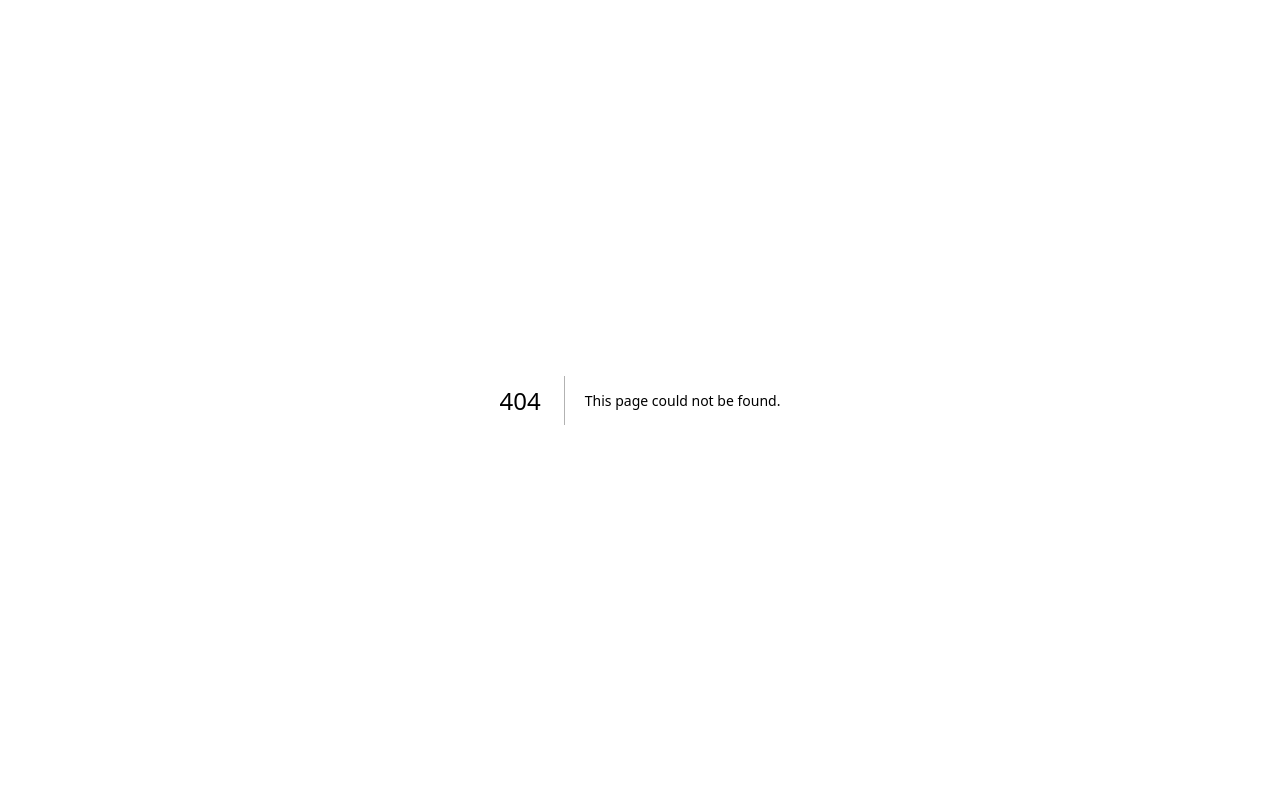
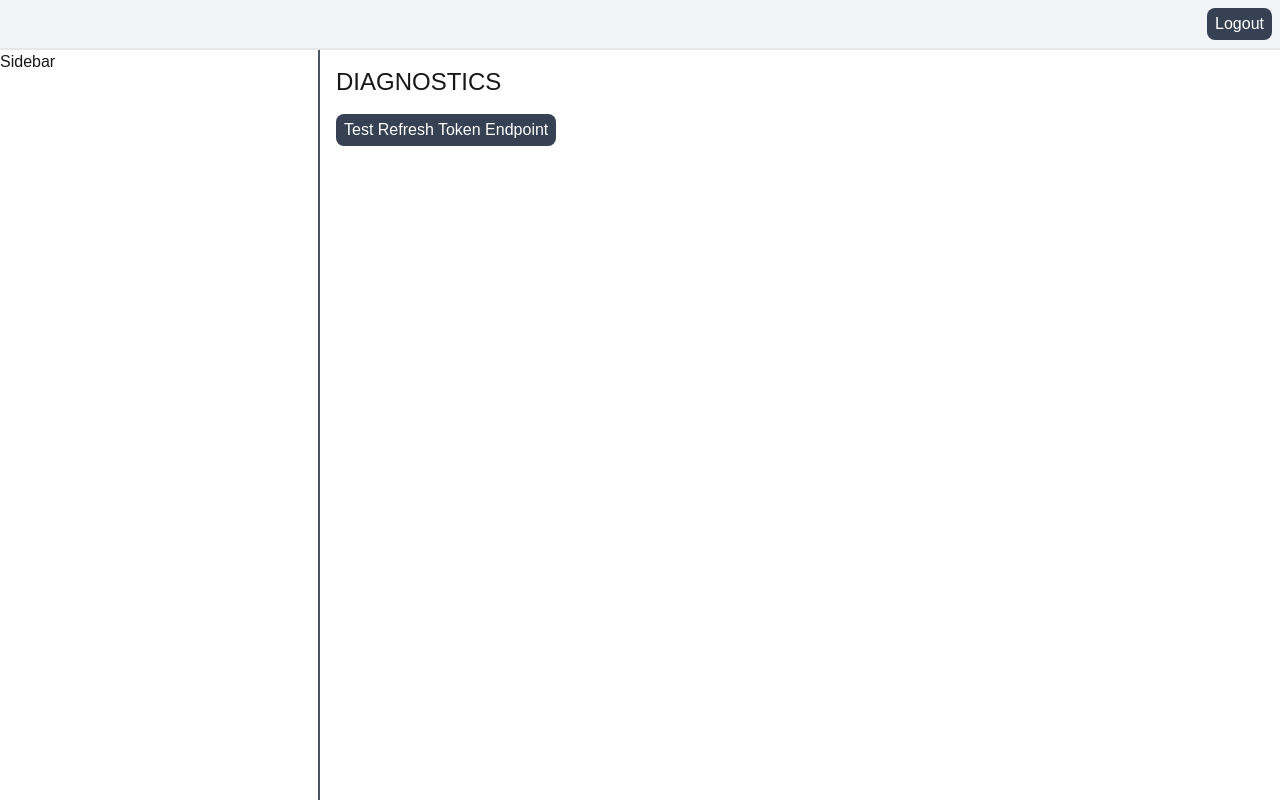
Before and after one commit to spedaco6/basic, a Next.js app: page /auth/diagnostics in a window 1280 px wide. Before the commit this address had no page. Built offline with nearby package versions, Linux system fonts and the light colour scheme.

Commit message:
Add diagnostic page for future testing tools

```diff
--- a/app/api/refresh/route.ts
+++ b/app/api/refresh/route.ts
@@ -17,5 +17,5 @@ export async function GET() {
   // todo Get new access token
   const newToken = "newToken";
 
-  return NextResponse.json({ token: newToken, message: "cookie refreshed" });
+  return NextResponse.json({ success: true, token: newToken, message: "cookie refreshed" });
 }
--- a/app/auth/dashboard/page.tsx
+++ b/app/auth/dashboard/page.tsx
@@ -1,17 +1,12 @@
-"use client"
+import { Metadata } from "next";
 
-import { LogoutButton } from "@/components/buttons/LogoutButton";
-import { useFetch } from "@/hooks/useFetch";
-
-const refresh: () => Promise<Response> = () => fetch("/api/refresh");
+export const metadata: Metadata = {
+  title: "Dashboard",
+};
 
 export default function Dashboard() {
 
-  const { data, refetch } = useFetch(refresh, {});
-  console.log(data);
-
   return <main className="p-4">
-    <h1 className="text-2xl">DASHBOARD</h1>
-    <button onClick={refetch}>Refresh Token</button>
+    <h1 className="text-2xl mb-4">DASHBOARD</h1>
   </main>
 }
--- /dev/null
+++ b/app/auth/diagnostics/page.tsx
@@ -0,0 +1,14 @@
+import React from "react";
+import { Metadata } from "next";
+import { DiagnosticToolbar } from "@/components/tools/DiagnosticToolbar";
+
+export const metadata: Metadata = {
+  title: "Diagnostics",
+};
+
+export default function DiagnosticsPage(): React.ReactElement {
+  return <main className="p-4">
+    <h1 className="text-2xl mb-4">DIAGNOSTICS</h1>
+    <DiagnosticToolbar />
+  </main>
+}
--- a/components/buttons/LogoutButton.tsx
+++ b/components/buttons/LogoutButton.tsx
@@ -19,7 +19,7 @@ export function LogoutButton(): React.ReactElement {
 
   return <div>
    {error && <p className="text-red-500">{error}</p>}
-    <button onClick={refetch} className="py-1 px-2 bg-gray-700 hover:bg-gray-500 text-white rounded-lg cursor-pointer ">
+    <button onClick={refetch} className="py-1 px-2 bg-gray-700 hover:bg-gray-500 text-white rounded-lg cursor-pointer">
       { loading ? "Logging out" : "Logout" }
     </button>
   </div>
--- /dev/null
+++ b/components/tools/DiagnosticToolbar.tsx
@@ -0,0 +1,30 @@
+"use client"
+
+import { RefreshResponseData } from "@/app/api/refresh/route";
+import { useFetch } from "@/hooks/useFetch";
+import React, { useEffect, useState } from "react"
+
+const refresh: () => Promise<Response> = () => fetch("/api/refresh");
+
+export const DiagnosticToolbar = (): React.ReactElement => {
+  const { data, refetch } = useFetch<any, RefreshResponseData>(refresh, {});
+  const [ show, setShow ] = useState(false);
+
+  useEffect(() => {
+    setShow(true);
+    const id = setTimeout(() => {
+      setShow(false);
+    }, 2000);
+    return () => {
+      if (id) {
+        clearTimeout(id);
+      }
+    }
+  }, [data]);
+  return <div>
+    <div className="flex gap-4 items-center">
+      <button onClick={refetch} className="py-1 px-2 bg-gray-700 hover:bg-gray-500 text-white rounded-lg cursor-pointer">Test Refresh Token Endpoint</button>
+      { data?.success && show && <p className="text-green-500">Success!</p> }
+    </div>
+  </div>
+}
```
Also changed, not shown: app/auth/layout.tsx (line endings or trailing spaces).
